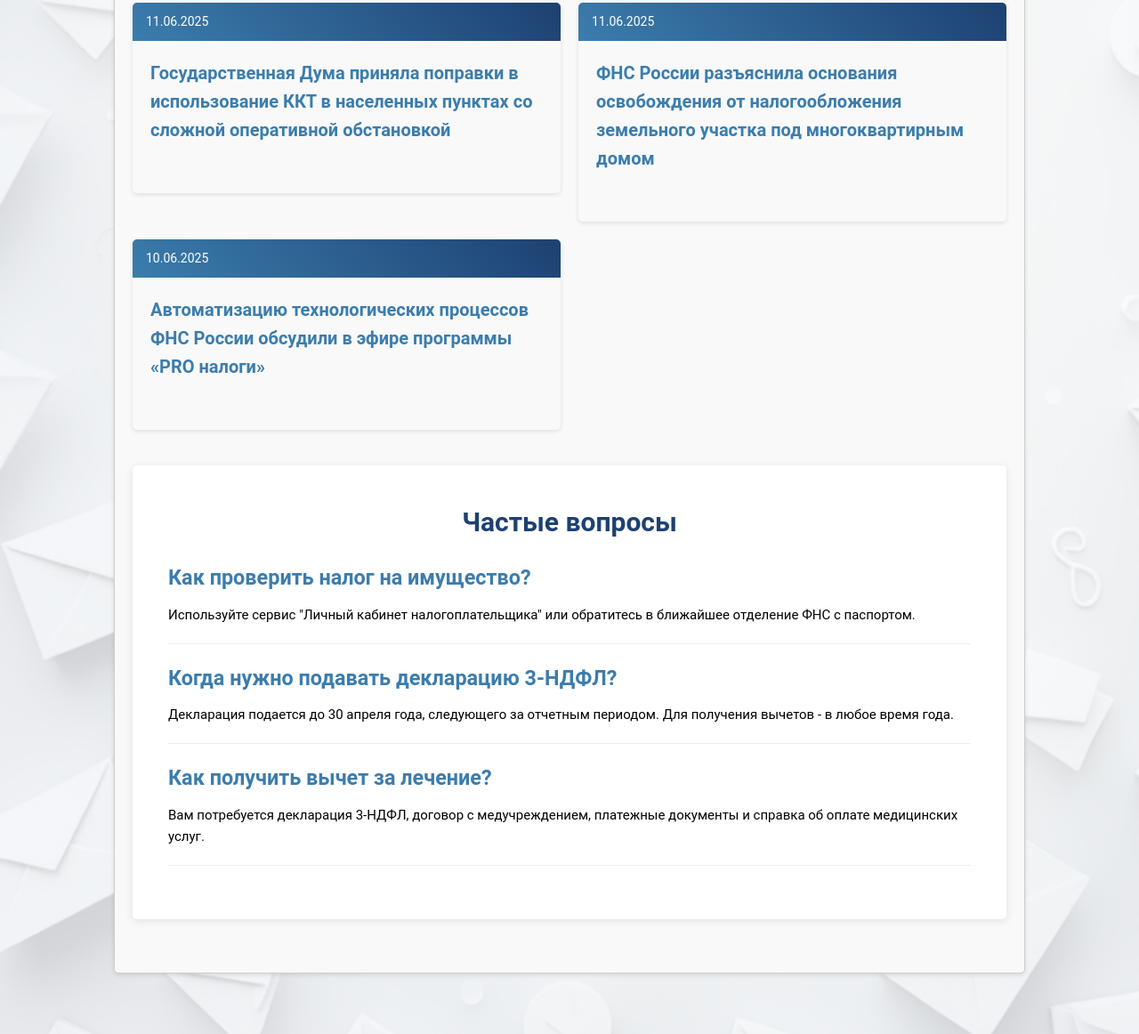
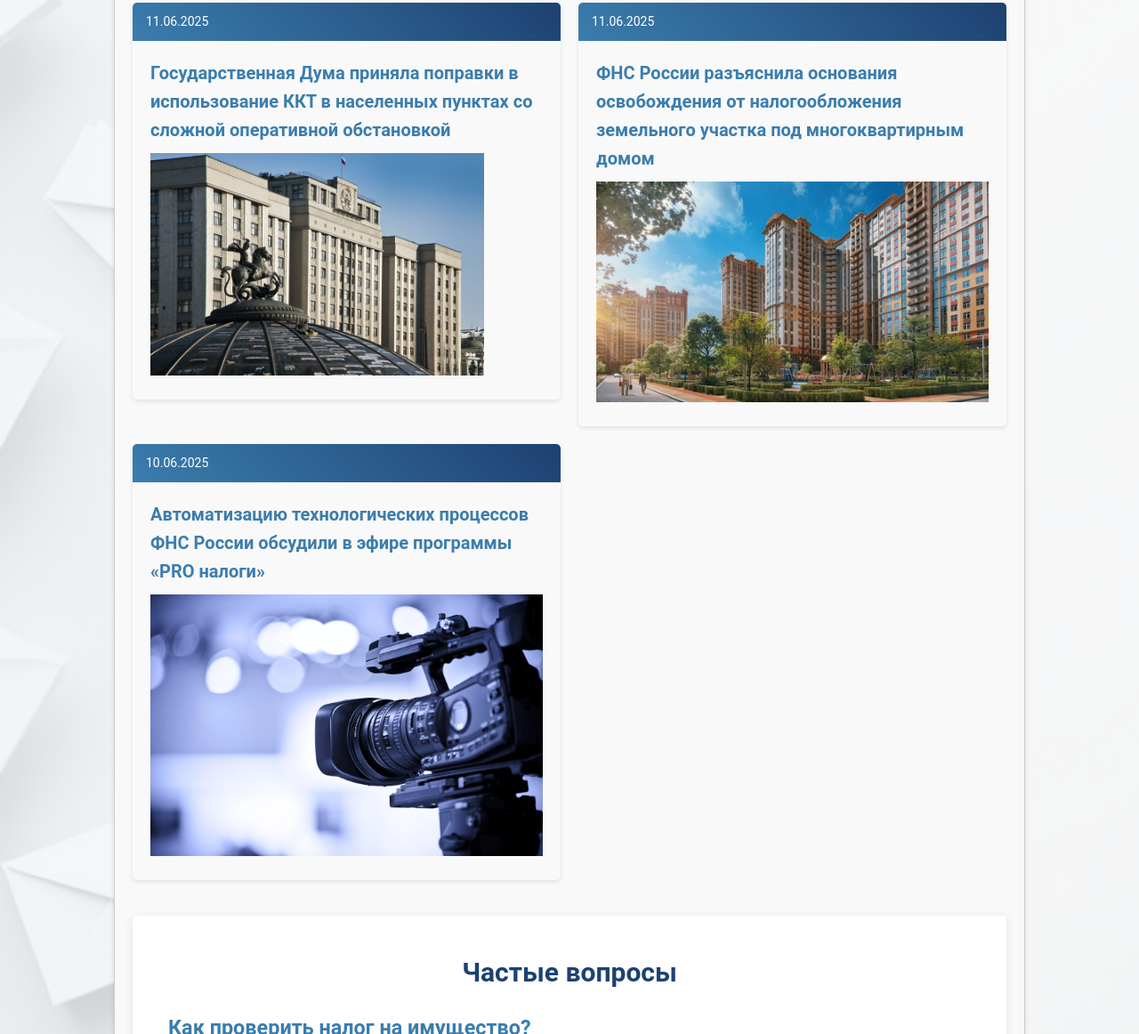
Before and after one commit to Alana-Akiyama/fdksgjsdpigjsogdesg, a plain HTML site: page index.html in a window 1280 px wide. Shown: the part 991-2153 px from the top of the page at 89% size. Drawn offline with Linux system fonts and the light colour scheme; files whose address does not match are found by name.

Commit message:
Update index.html

```diff
--- a/index.html
+++ b/index.html
@@ -66,7 +66,7 @@
                             <h3>Государственная Дума приняла поправки в использование ККТ в населенных пунктах со
                                 сложной
                                 оперативной обстановкой</h3>
-                            <img class="img_4" src="img/img3.jpeg" width="100px" alt="">
+                            <img class="img_4" src="img/3.jpeg" width="100px" alt="">
                         </div>
                     </div>
                 </a>
@@ -76,7 +76,7 @@
                         <div class="news_content">
                             <h3>ФНС России разъяснила основания освобождения от налогообложения земельного участка под
                                 многоквартирным домом</h3>
-                            <img class="img_3" src="img/img4.png" width="200px" alt="">
+                            <img class="img_3" src="img/4.png" width="200px" alt="">
                         </div>
                     </div>
                 </a>
@@ -86,7 +86,7 @@
                         <div class="news_content">
                             <h3>Автоматизацию технологических процессов ФНС России обсудили в эфире программы «PRO
                                 налоги»</h3>
-                            <img class="img_3" src="img/img5.png" width="200px" alt="">
+                            <img class="img_3" src="img/5.png" width="200px" alt="">
                         </div>
                     </div>
                 </a>
```
